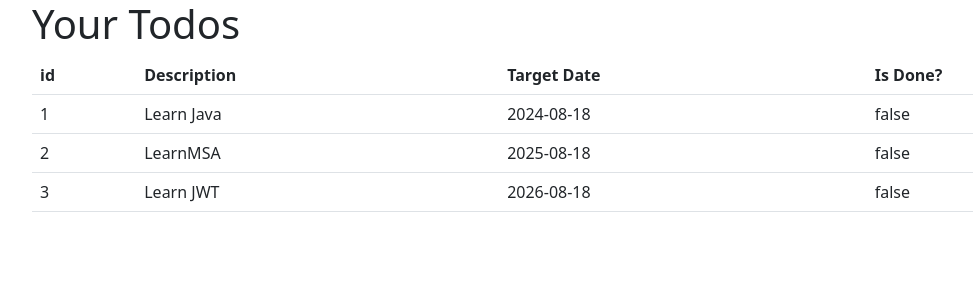
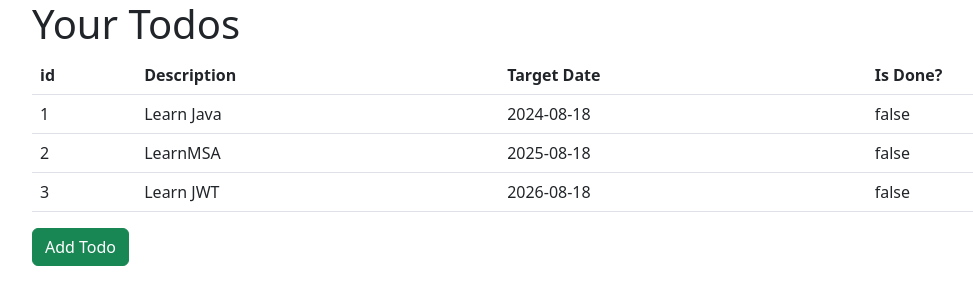
Before and after one commit to yeon-jae/JAVA_PT, a Java web app: page /list-todos in a window 1280 px wide. Shown: the top 305 px of the page, without its empty margins (50-1023 px from the left). Run offline with Spring Boot 4, a stand-in JSP engine, Linux system fonts and the light colour scheme; some libraries are stand-ins or nearby versions.

Commit message:
new_todoList_validation

```diff
--- a/build.gradle
+++ b/build.gradle
@@ -22,6 +22,7 @@ dependencies {
 	implementation 'org.eclipse.jetty:glassfish-jstl:11.0.15'
 	implementation 'org.webjars:bootstrap:5.3.0'
 	implementation 'org.webjars.bowergithub.jquery:jquery:3.6.4'
+	implementation 'org.springframework.boot:spring-boot-starter-validation:3.1.2'
 	developmentOnly 'org.springframework.boot:spring-boot-devtools'
 	testImplementation 'org.springframework.boot:spring-boot-starter-test'
 
--- a/src/main/java/com/example/springboot/webapplication/todo/TodoController.java
+++ b/src/main/java/com/example/springboot/webapplication/todo/TodoController.java
@@ -1,11 +1,11 @@
 package com.example.springboot.webapplication.todo;
 
+import org.eclipse.tags.shaded.org.apache.xpath.operations.Mod;
 import org.springframework.stereotype.Controller;
 import org.springframework.ui.ModelMap;
-import org.springframework.web.bind.annotation.RequestMapping;
-import org.springframework.web.bind.annotation.SessionAttribute;
-import org.springframework.web.bind.annotation.SessionAttributes;
+import org.springframework.web.bind.annotation.*;
 
+import java.time.LocalDate;
 import java.util.List;
 
 @Controller
@@ -25,4 +25,23 @@ public class TodoController {
         model.addAttribute("todos",todos);
         return "listTodos";
     }
+
+    //GET,POST나눠서 매핑하기
+    //GET 매핑
+    @RequestMapping(value = "add-todo", method = RequestMethod.GET)
+    public String showNewTodoPage(ModelMap model){
+        String username=(String)model.get("name");
+        Todo todo= new Todo(0,username,"",LocalDate.now().plusYears(1),false);
+        model.put("todo",todo);
+        return "todo";
+    }
+
+    //POST매핑
+    @RequestMapping(value = "add-todo", method = RequestMethod.POST)
+    public String addNewTodoPage(ModelMap model, Todo todo){
+        String username=(String)model.get("name");
+        todoService.addTodo(username, todo.getDescription(),
+        LocalDate.now().plusYears(1),false);
+        return "redirect:list-todos";
+    }
 }
--- a/src/main/resources/META-INF/resources/WEB-INF/jsp/listTodos.jsp
+++ b/src/main/resources/META-INF/resources/WEB-INF/jsp/listTodos.jsp
@@ -28,6 +28,7 @@
         					</c:forEach>
         				</tbody>
         			</table>
+        			<a href="add-todo" class="btn btn-success">Add Todo</a>
         		</div>
 
 	</div>
```
Also changed, not shown: src/main/java/com/example/springboot/webapplication/todo/TodoService.java (+10 -3 lines), src/main/resources/META-INF/resources/WEB-INF/jsp/todo.jsp (added, +22 -0 lines).
